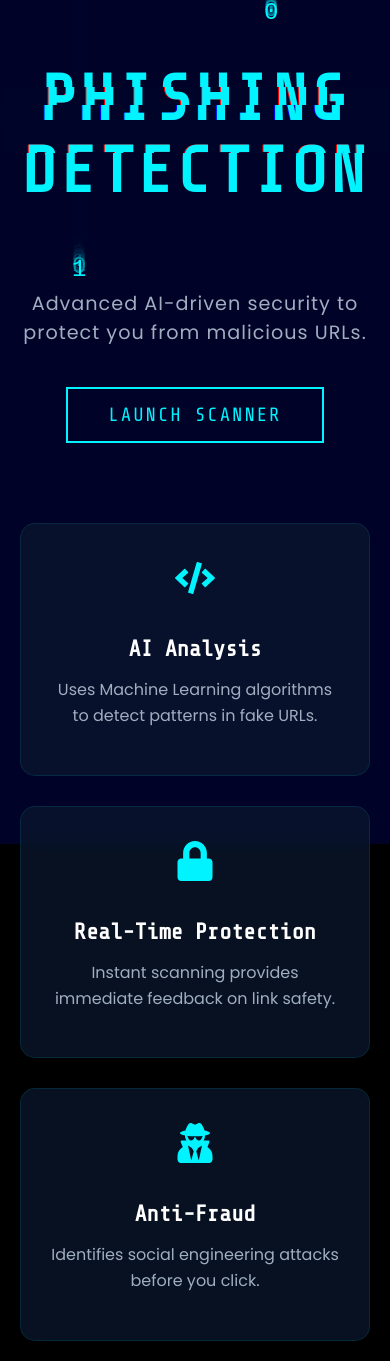
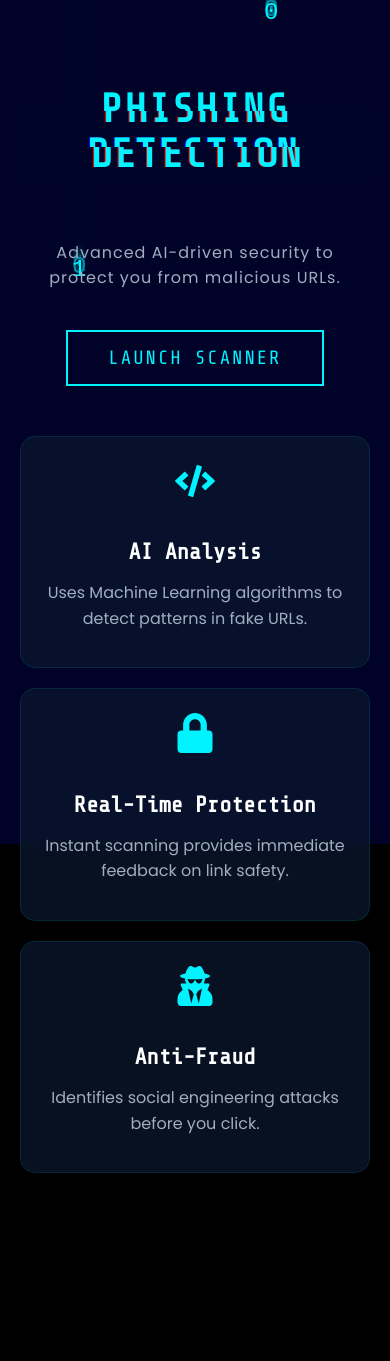
Before and after one commit to vengeance-404/phishing-website-detection, a React (Create React App) app in the folder frontend/: page /#/ in a window 390 px wide. After the commit the page ends 1193 px from the top, so only its background shows below. Built offline with nearby package versions, Linux system fonts and the light colour scheme.

Commit message:
Update Home.css

```diff
--- a/frontend/src/Home.css
+++ b/frontend/src/Home.css
@@ -1,4 +1,4 @@
-/* Home.css */
+
 .home-container {
   min-height: 100vh;
   position: relative;
@@ -8,18 +8,20 @@
   justify-content: center;
   color: white;
   overflow-x: hidden;
+  width: 100%;
 }
 
 .content-wrapper {
   position: relative;
-  z-index: 10; /* Above background */
+  z-index: 10;
   text-align: center;
   max-width: 1200px;
   width: 100%;
   padding: 20px;
+  box-sizing: border-box;
 }
 
-/* --- Hero Section --- */
+
 .hero-section {
   margin-bottom: 80px;
 }
@@ -31,10 +33,10 @@
   letter-spacing: 1px;
 }
 
-/* Glitch Effect Title */
 .glitch-wrapper {
   display: inline-block;
   margin-bottom: 20px;
+  max-width: 100%;
 }
 
 .glitch {
@@ -45,6 +47,7 @@
   position: relative;
   color: var(--primary);
   letter-spacing: 4px;
+  word-wrap: break-word;
 }
 
 .glitch::before, .glitch::after {
@@ -78,7 +81,7 @@
   100% { clip: rect(70px, 9999px, 90px, 0); }
 }
 
-/* CTA Button */
+
 .cta-btn {
   padding: 15px 40px;
   font-size: 1.2rem;
@@ -99,12 +102,14 @@
   color: black;
 }
 
-/* --- Features Grid --- */
+
 .features-grid {
   display: grid;
-  grid-template-columns: repeat(auto-fit, minmax(300px, 1fr));
+  grid-template-columns: repeat(auto-fit, minmax(280px, 1fr));
   gap: 30px;
-  padding: 0 20px;
+  padding: 0 10px;
+  width: 100%;
+  box-sizing: border-box;
 }
 
 .feature-card {
@@ -137,3 +142,35 @@
   color: var(--text-dim);
   line-height: 1.6;
 }
+
+@media (max-width: 768px) {
+  .home-container {
+    justify-content: flex-start;
+    padding-top: 40px;
+    height: auto;
+  }
+
+  .glitch {
+    font-size: 2.5rem;
+    letter-spacing: 2px;
+  }
+
+  .subtitle {
+    font-size: 1rem;
+    padding: 0 10px;
+  }
+
+  .features-grid {
+    grid-template-columns: 1fr;
+    gap: 20px;
+    padding: 0;
+  }
+
+  .hero-section {
+    margin-bottom: 50px;
+  }
+
+  .feature-card {
+    padding: 20px;
+  }
+}
```
